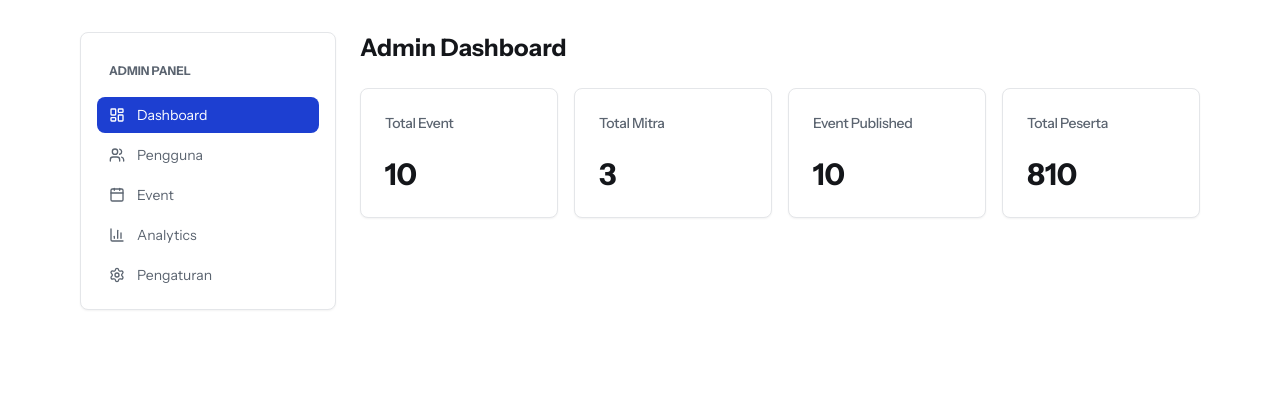
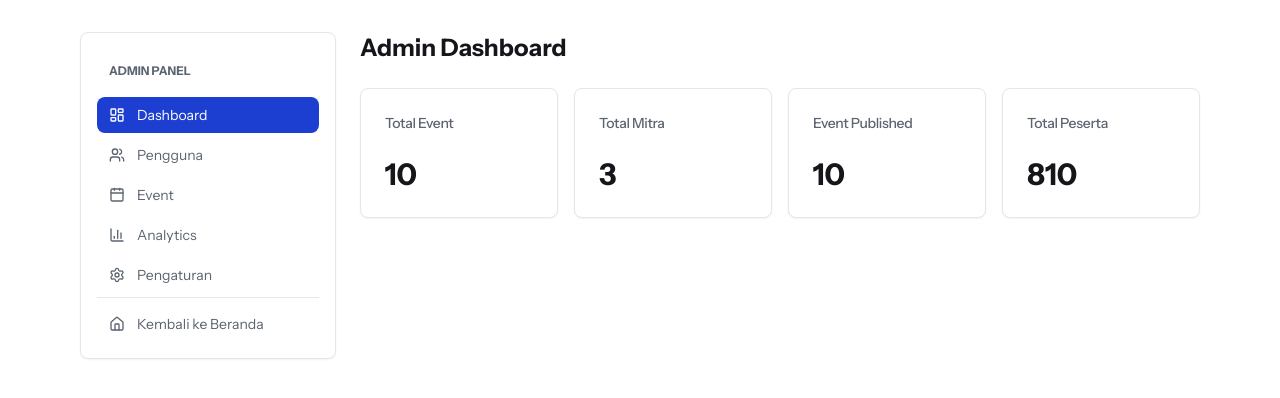
Before and after one commit to VickyIbr/CSUI-Ketemu, a React (Vite) app: page /admin in a window 1280 px wide. Shown: the top 398 px of the page. Built offline with nearby package versions, Linux system fonts and the light colour scheme.

Commit message:
feat(layout): add 'Kembali ke Beranda' link to admin & mitra sidebars

```diff
--- a/src/components/layout/admin-layout.tsx
+++ b/src/components/layout/admin-layout.tsx
@@ -1,6 +1,6 @@
 import { Link, Outlet, useLocation } from "react-router-dom"
 import { Card, CardContent } from "@/components/ui/card"
-import { LayoutDashboard, Users, Settings, BarChart3, Calendar } from "lucide-react"
+import { LayoutDashboard, Users, Settings, BarChart3, Calendar, Home } from "lucide-react"
 
 const navItems = [
   { path: "/admin", label: "Dashboard", icon: LayoutDashboard },
@@ -40,6 +40,15 @@ export function AdminLayout() {
                   </Link>
                 )
               })}
+              <div className="pt-2 mt-2 border-t border-line">
+                <Link
+                  to="/"
+                  className="flex items-center gap-3 px-3 py-2 rounded-lg text-sm text-ink-soft hover:bg-muted transition"
+                >
+                  <Home size={16} />
+                  Kembali ke Beranda
+                </Link>
+              </div>
             </CardContent>
           </Card>
         </aside>
--- a/src/components/layout/mitra-layout.tsx
+++ b/src/components/layout/mitra-layout.tsx
@@ -1,6 +1,6 @@
 import { Link, Outlet, useLocation } from "react-router-dom"
 import { Card, CardContent } from "@/components/ui/card"
-import { LayoutDashboard, PlusCircle, Users, Settings, BarChart3, Calendar } from "lucide-react"
+import { LayoutDashboard, PlusCircle, Users, Settings, BarChart3, Calendar, Home } from "lucide-react"
 
 const navItems = [
   { path: "/mitra", label: "Dashboard", icon: LayoutDashboard },
@@ -40,6 +40,19 @@ export function MitraLayout() {
               })}
             </CardContent>
           </Card>
+          <Card className="mt-4">
+            <CardContent className="p-4 space-y-1">
+              <div className="pt-2 mt-2 border-t border-line">
+                <Link
+                  to="/"
+                  className="flex items-center gap-3 px-3 py-2 rounded-lg text-sm text-ink-soft hover:bg-muted transition"
+                >
+                  <Home size={16} />
+                  Kembali ke Beranda
+                </Link>
+              </div>
+            </CardContent>
+          </Card>
         </aside>
         <main className="flex-1">
           <Outlet />
```
